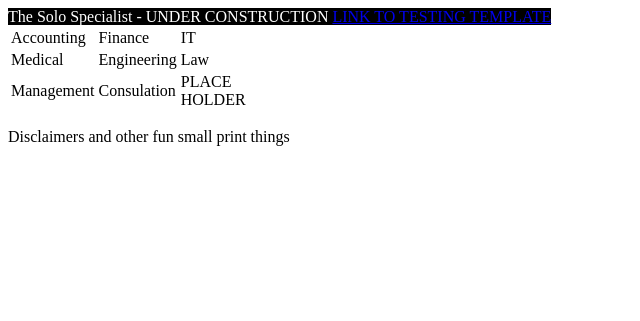
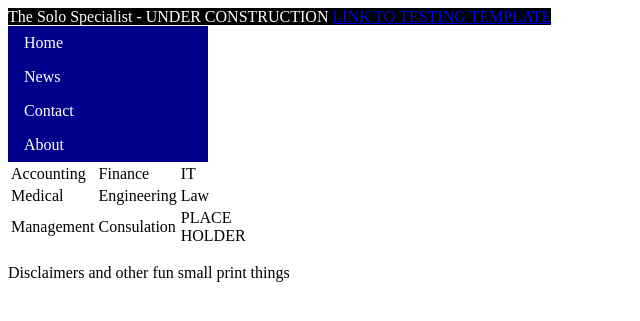
Before and after one commit to Unholyjack/Unholyjack.github.io, a Jekyll site: the page index.html, which Jekyll copies as it is, in a window 1280 px wide. Shown: the top 321 px of the page, without its empty margins (0-640 px from the left). Built offline with Jekyll 4.4.1, drawn with Linux system fonts in a browser that asks for light colours.

Commit message:
Update index.html

```diff
--- a/index.html
+++ b/index.html
@@ -7,6 +7,12 @@
 
 <body>
   <div class="sidebar">
+    <ul>
+      <li><a href="default.asp">Home</a></li>
+      <li><a href="news.asp">News</a></li>
+      <li><a href="contact.asp">Contact</a></li>
+      <li><a href="about.asp">About</a></li>
+    </ul>
   </div>
   <div class="links">
     <table>
```
